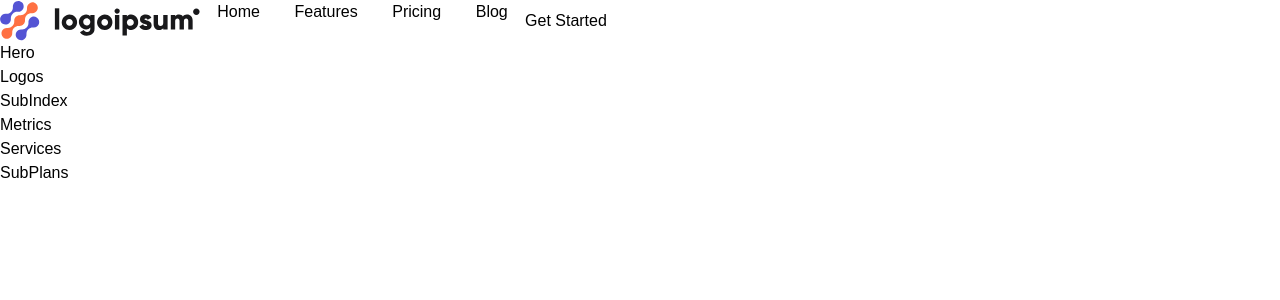
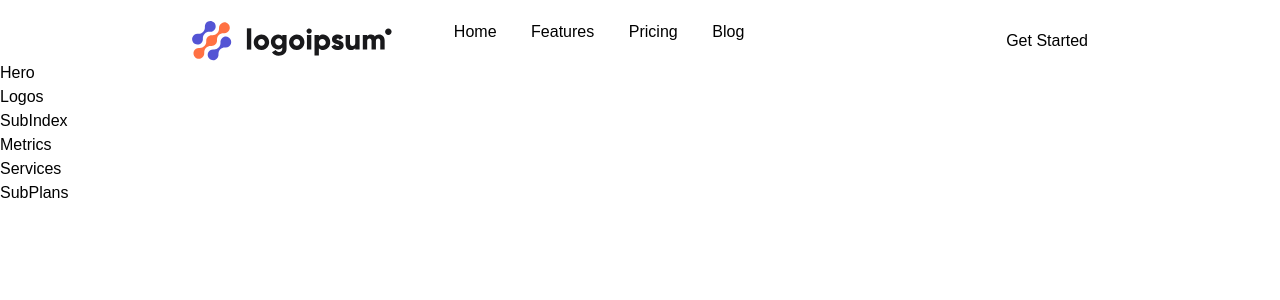
Before and after one commit to sefeoluwa/globe-landing-page, a React (Vite) app: page / in a window 1280 px wide. Shown: the top 300 px of the page. Built offline with nearby package versions, Linux system fonts and the light colour scheme; a web font is replaced by a local one.

Commit message:
nav-container styles

```diff
--- a/src/components/Navbar.jsx
+++ b/src/components/Navbar.jsx
@@ -3,7 +3,8 @@ import { logo } from "../assets"
 function Navbar() {
   return (
    <>
-   <nav className="flex navbar w-[28.4cm]">
+   <nav className="flex justify-center pt-5" >
+    <div className="nav-container flex justify-between w-[70%]">
     <div className="">
       <img src={logo} alt="Logo for page" className=""/>
     </div>
@@ -15,7 +16,8 @@ function Navbar() {
     <li>Blog</li>
     </ul>
 
-    <button className="">Get Started</button>
+    <button className="ml-[200px]">Get Started</button>
+    </div>
    </nav>
    </>
 
```
